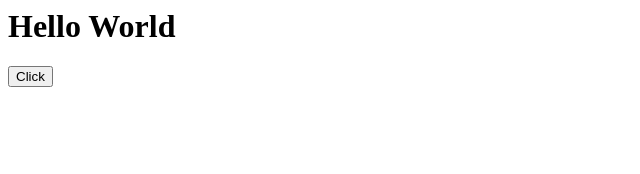
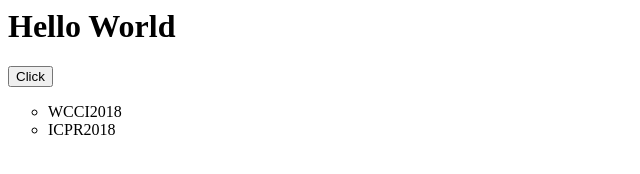
Before and after one commit to jiangyuechi/MyBio, a plain HTML site: page index.html in a window 1280 px wide. Shown: the whole page, without its empty margins (0-640 px from the left). Drawn offline with Linux system fonts and the light colour scheme.

Commit message:
Update index.html

```diff
--- a/index.html
+++ b/index.html
@@ -4,5 +4,9 @@
   </head>
   <body>
     <button>Click</button>
+    <ul type="circle">
+      <li>WCCI2018</li>
+      <li>ICPR2018</li>
+    </ul>
   </body>
 </html>
```
